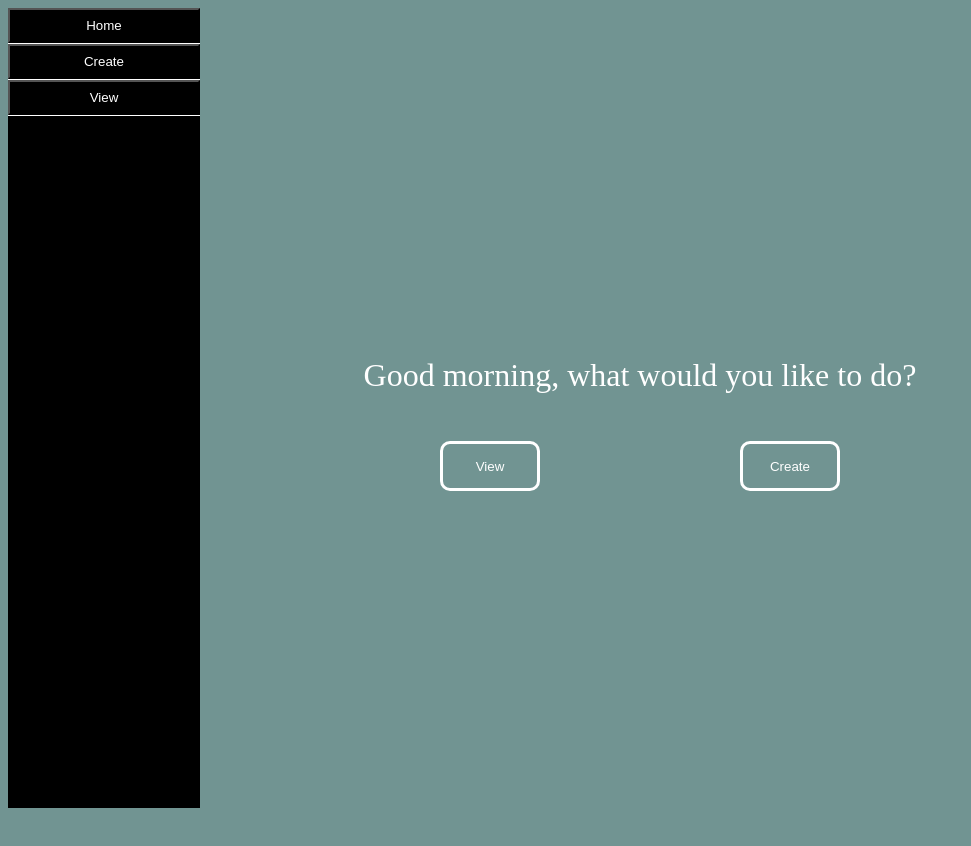
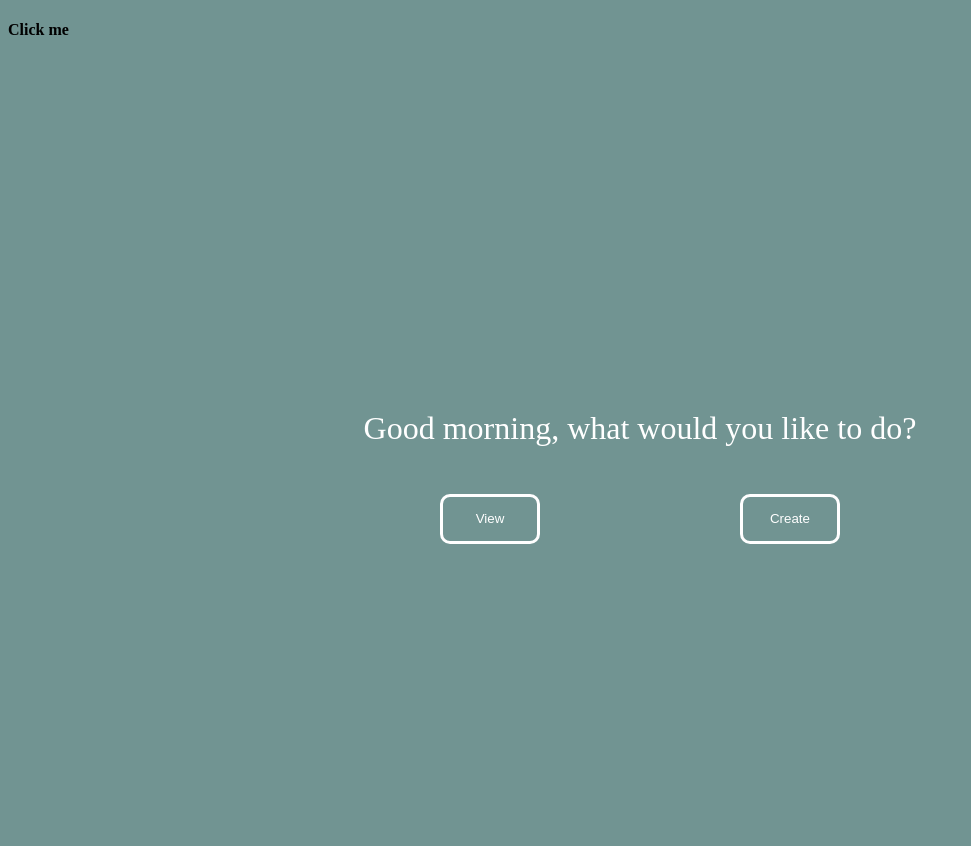
Before and after one commit to isaq98/finance-tracker, a React (Create React App) app in the folder frontend/: page / in a window 1280 px wide. Shown: the top 846 px of the page, without its empty margins (0-971 px from the left). Before the commit the page ends 816 px from the top, so only its background shows below. Built offline with nearby package versions, Linux system fonts and the light colour scheme.

Commit message:
Initial steps towards wiring sidebar to be stateful

```diff
--- a/frontend/src/components/Sidebar/index.js
+++ b/frontend/src/components/Sidebar/index.js
@@ -1,8 +1,9 @@
-import React from 'react';
+import React, { useState } from 'react';
 import './_Sidebar.scss';
 import { sidebarEnum } from 'SingleUse/sidebarEnum';
 
 function Sidebar(props) {
+    const [sidebarVisibility, setVisibility] = useState(false);
 
     const constructSidebarButtons = () => {
         return sidebarEnum.map((element) => {
@@ -15,9 +16,12 @@ function Sidebar(props) {
     };
 
     return (
+        sidebarVisibility ?
         <div className="sidebar-container">
             {constructSidebarButtons()}
         </div>
+        :
+        <h4 onClick={() => setVisibility(!sidebarVisibility)}>Click me</h4>
     );
 }
 
```
